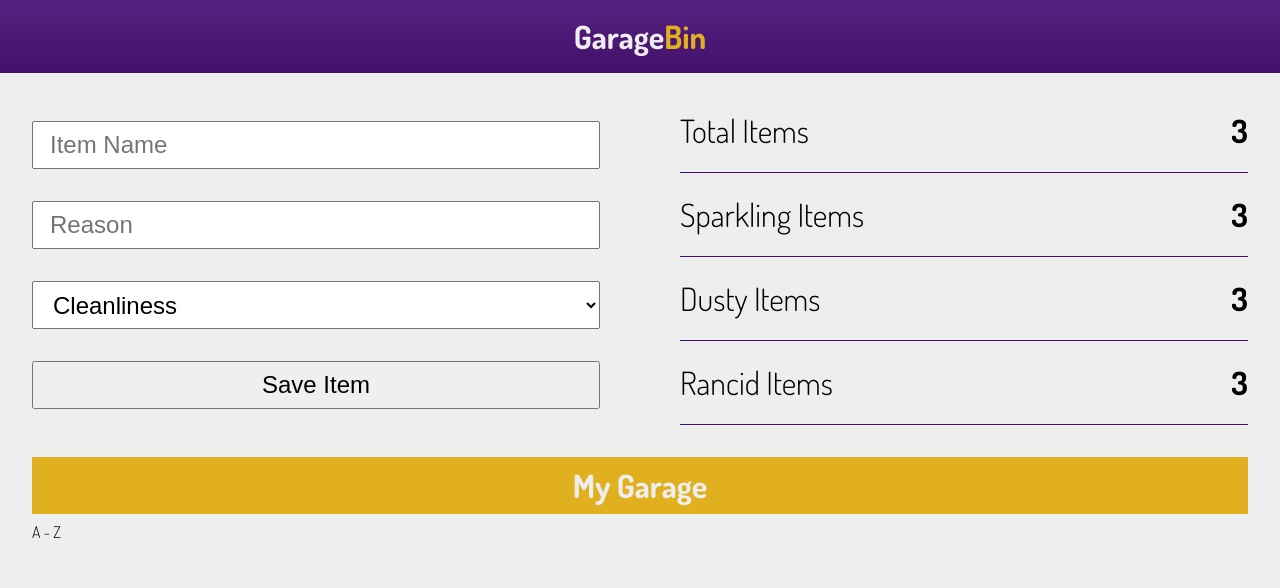
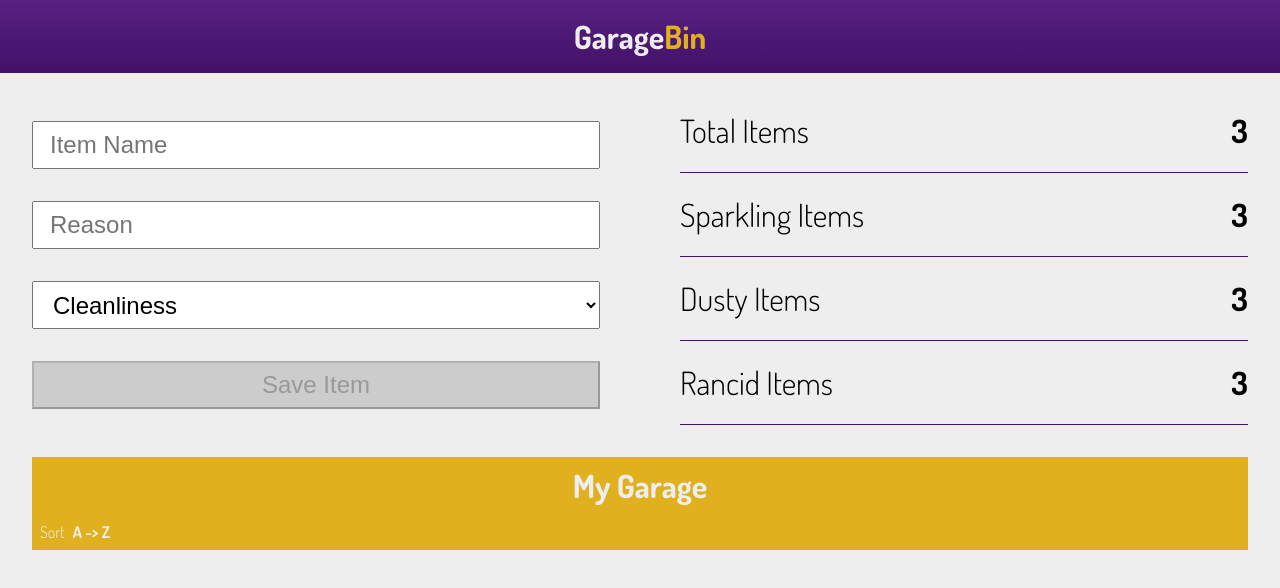
Before and after one commit to alexbanister/garageBin, a website built with webpack: page public/index.html in a window 1280 px wide. Built offline with nearby package versions, Linux system fonts and the light colour scheme; files whose address does not match are found by name.

Commit message:
refine styles

```diff
--- a/db/seeds/dev/initial.js
+++ b/db/seeds/dev/initial.js
@@ -1,7 +1,7 @@
 
 exports.seed = function(knex) {
   return knex('items').del()
-  .then(() => knex.raw('ALTER SEQUENCE items_id_seq RESTART WITH 1'))
+    .then(() => knex.raw('ALTER SEQUENCE items_id_seq RESTART WITH 1'))
     .then(() => {
       return knex('items').insert([
         {
--- a/public/index.html
+++ b/public/index.html
@@ -21,7 +21,7 @@
             <option value="Dusty">Dusty</option>
             <option value="Rancid">Rancid</option>
           </select>
-          <button type="submit" name="save">Save Item</button>
+          <button type="submit" name="save" disabled>Save Item</button>
         </form>
       </article>
       <article class="item-counts">
@@ -54,7 +54,7 @@
       <article class="garage-list">
         <h2>My Garage</h2>
         <div class="sort">
-          A - Z
+          Sort <h5>A -> Z</h5>
         </div>
         <div class="list-container"></div>
       </article>
--- a/server.js
+++ b/server.js
@@ -50,7 +50,6 @@ app.post('/api/v1/items', (request, response) => {
     });
 });
 app.patch('/api/v1/items/:id', (request, response) => {
-  console.log('id', parseInt(request.params.id));
   if (!request.body.cleanliness) {
     return response.status(422)
       .send({ error: 'cleanliness property required' });
--- a/src/index.js
+++ b/src/index.js
@@ -25,11 +25,11 @@ const sortItems = () => {
 
 const changeSort = () => {
   toggleSort = !toggleSort;
-  const text = toggleSort ? 'A - Z' : 'Z - A';
+  const text = toggleSort ? 'A -> Z' : 'Z -> A';
   sortItems();
   $('.list-container').html('');
   renderItems(allItems);
-  $('.sort').text(text);
+  $('.sort h5').text(text);
 };
 
 const renderItems = items => {
--- a/src/styles.scss
+++ b/src/styles.scss
@@ -41,6 +41,19 @@ input, select, button {
   height: 3rem;
   margin: 1rem 0;
   padding: 0 1rem;
+}
+button{
+  background: $brand-color-dark;
+  color: $light;
+  &:hover {
+    background: $brand-contrast;
+    cursor: pointer;
+  }
+  &:disabled {
+    background: #cccccc;
+    color: #999999;
+    cursor: not-allowed;
+  }
 }
 main {
   display: grid;
@@ -87,7 +100,23 @@ main {
       background: $brand-contrast;
       color: $light;
       padding: .5rem;
-      margin: 2rem 0 .5rem 0;
+      margin: 2rem 0 0 0;
+    }
+    .sort {
+      display: flex;
+      font-size: 1rem;
+      color: $light;
+      padding: .5rem;
+      margin-bottom: .5rem;
+      background: $brand-contrast;
+      cursor: pointer;
+      &:hover {
+        color: $brand-color-dark;
+      }
+      h5 {
+        padding: 0 .5rem;
+        font-size: 1rem;
+      }
     }
     .one-item {
       display: flex;
@@ -95,6 +124,11 @@ main {
       background: #ffffff;
       padding: 1rem;
       margin: .25rem 0;
+      cursor: pointer;
+      &:hover {
+        background: $brand-color-dark;
+        color: $light;
+      }
       h3, .item-details {
         width: 100%;
         display: flex;
```
